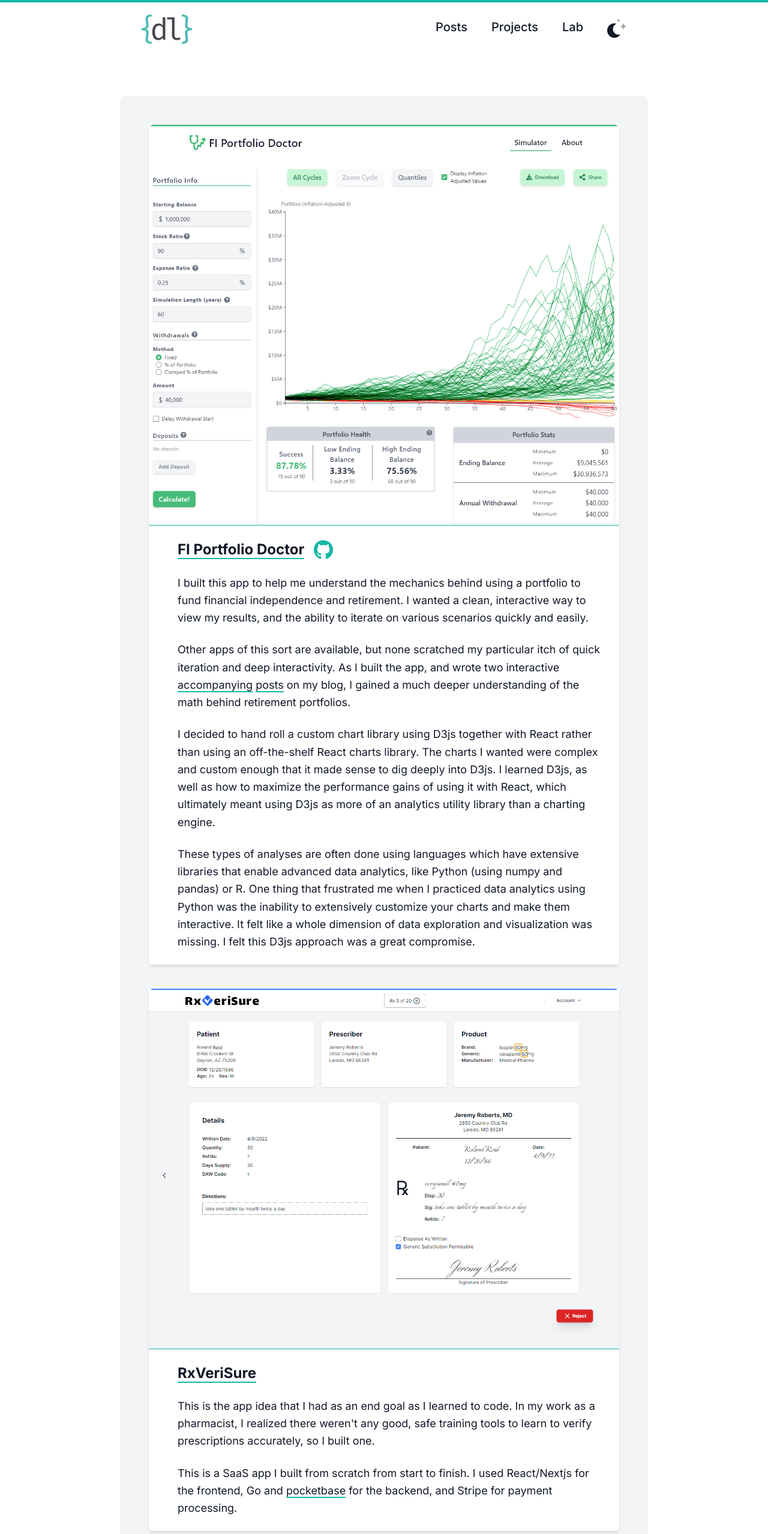
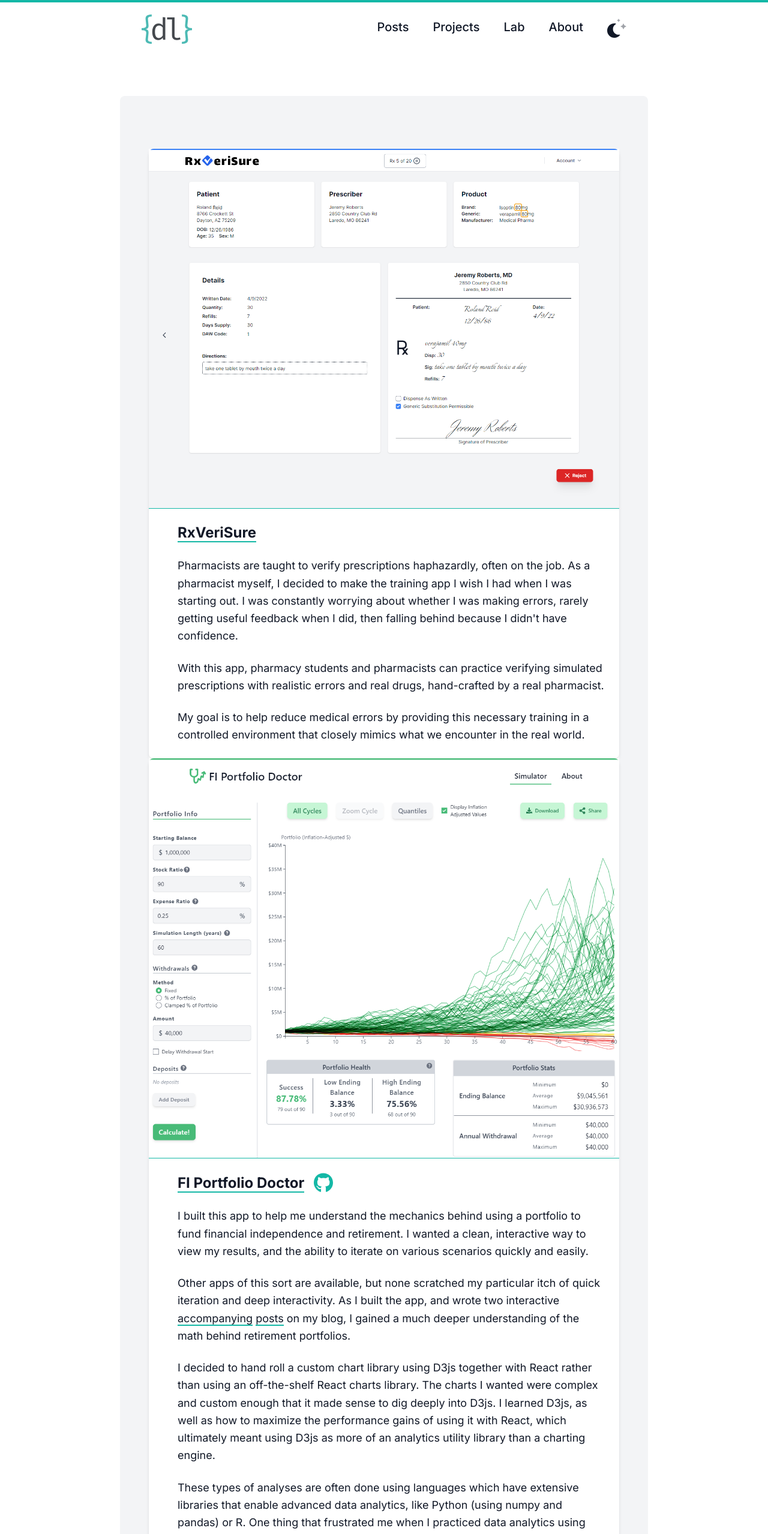
Before and after one commit to dedcode/darts, a Next.js app: page /projects in a window 1280 px wide. Shown: the top 2557 px of the page at 60% size. Built offline with nearby package versions, Linux system fonts and the light colour scheme.

Commit message:
homepage revisal

```diff
--- a/src/components/header.tsx
+++ b/src/components/header.tsx
@@ -114,6 +114,13 @@
                             >
                                 Lab
                             </HeaderLink>
+                            <HeaderLink
+                                href="/"
+                                isMobile={false}
+                                isActive={router.asPath == '/'}
+                            >
+                                About
+                            </HeaderLink>
                             <button
                                 className="dk-hover:text-teal-400 ml-4 self-center border-b-2 border-transparent px-3 py-2 text-xl font-medium text-gray-900 transition duration-200 ease-in-out hover:border-transparent hover:text-teal-500 focus:outline-none dark:text-gray-100 dark:hover:text-teal-500"
                                 onClick={handleDarkSwitch}
--- a/src/pages/index.tsx
+++ b/src/pages/index.tsx
@@ -34,27 +34,22 @@
                 </div>
                 <div className="mx-auto flex w-full flex-col md:w-2/3">
                     <p className="-mt-4">
-            I'm a software developer making awesome apps to learn and have fun.
-            I got into coding completely on a whim{' '}
-            {+((+new Date() - +new Date('2013-03-01')) / 3.154e10).toFixed(4)}{' '}
-            years ago and quickly ended up addicted. I had never considered
-            myself to be a creative type, but coding has opened up new horizons
-            for me, helping me express my creativity in ways I never thought
-            possible. Coding has become more than just a hobby for me, weaving
-            itself into my life both personal and professional.
+                        I'm a software engineer and clinical pharmacist with over a decade of experience at the intersection of healthcare and software.
+                        I've united pharmacy knowledge with a zeal for technology - automating workflows, analyzing data, and exploring healthcare's digital frontier.
                     </p>
                     <p>
-            I'm most interested in data science, machine learning, AI, and process
-            automation with Python and SQL. I'm very interested in exploring the intersection of
-            AI and the field of medicine.
-            I'm also experienced with the Typescript/Javascript ecosystem,
-            including React, Angular, and Node.js.
+                        My passion lies in fusing my technical chops with an insider's understanding of healthcare needs.
+                        With years of experience being a technical clinician as a pharmacist in managed care, as well as a pharmacist at point of care,
+                        I bring a 360-degree view to the field of health care as a pharmacist, data analyst, and software engineer.
                     </p>
                     <p>
-            In my other life, I'm a pharmacist 👨‍⚕️ (get your flu (and COVID)
-            shots!!) slinging pills 💊💊.
+                        Today, I channel this interdisciplinary skillset as an entrepreneur,
+                        consulting on impactful solutions and developing transformative software products.
                     </p>
-          <p>Feel free to reach out!</p>
+                    <p>
+                        Does your healthcare initiative need a bilingual translator bridging the clinical and coding worlds?
+                        I'm ready to get creative and turn your vision into reality. Feel free to reach out.
+                    </p>
                     <span className="mb-16 flex flex-wrap">
                         <a href="https://github.com/Daynil" target="_blank" rel="me">
                             <GithubIcon className="w-10 text-teal-600 transition-colors duration-300 ease-in-out hover:text-teal-300" />
--- a/src/pages/projects.tsx
+++ b/src/pages/projects.tsx
@@ -12,6 +12,30 @@
             <SEO title="Projects" />
             <div className="mb-12 mt-20">
                 <div className="rounded-lg bg-gray-100 p-3 dark:bg-gray-800 md:p-12 lg:-mx-20">
+                    <PortfolioProject
+                        className="mt-10"
+                        imageMeta={imgMeta['rxverisure3.png']}
+                        projectTitle="RxVeriSure"
+                        projectUrl="https://rxverisure.com/"
+                        projectDescription={
+                            <>
+                                <p>
+                                    Pharmacists are taught to verify prescriptions haphazardly, often on the job.
+                                    As a pharmacist myself, I decided to make the training app I wish I had when I was starting out.
+                                    I was constantly worrying about whether I was making errors, rarely getting useful feedback when I did,
+                                    then falling behind because I didn't have confidence.
+                                </p>
+                                <p>
+                                    With this app, pharmacy students and pharmacists can practice verifying
+                                    simulated prescriptions with realistic errors and real drugs, hand-crafted by a real pharmacist.
+                                </p>
+                                <p>
+                                    My goal is to help reduce medical errors by providing this necessary training in a controlled environment that
+                                    closely mimics what we encounter in the real world.
+                                </p>
+                            </>
+                        }
+                    />
                     <PortfolioProject
                         imageMeta={imgMeta['fiportfoliodoc.png']}
                         projectTitle="FI Portfolio Doctor"
@@ -61,29 +85,6 @@
                             </>
                         }
                     />
-          <PortfolioProject
-            className="mt-10"
-            imageMeta={imgMeta['rxverisure3.png']}
-            projectTitle="RxVeriSure"
-            projectUrl="https://rxverisure.com/"
-            projectDescription={
-              <>
-                <p>
-                  This is the app idea that I had as an end goal as I learned to
-                  code. In my work as a pharmacist, I realized there weren't any
-                  good, safe training tools to learn to verify prescriptions
-                  accurately, so I built one.
-                </p>
-                <p>
-                  This is a SaaS app I built from scratch from start to finish.
-                  I used React/Nextjs for the frontend, Go and{' '}
-                  <TextLink href="https://pocketbase.io/">pocketbase</TextLink>{' '}
-                  for the backend, and Stripe for payment processing.
-                </p>
-              </>
-            }
-          />
-
                     <PortfolioProject
                         className="mt-10"
                         imageMeta={imgMeta['ccaw2.png']}
```
Lines whose indentation alone changed are shown as unchanged.
